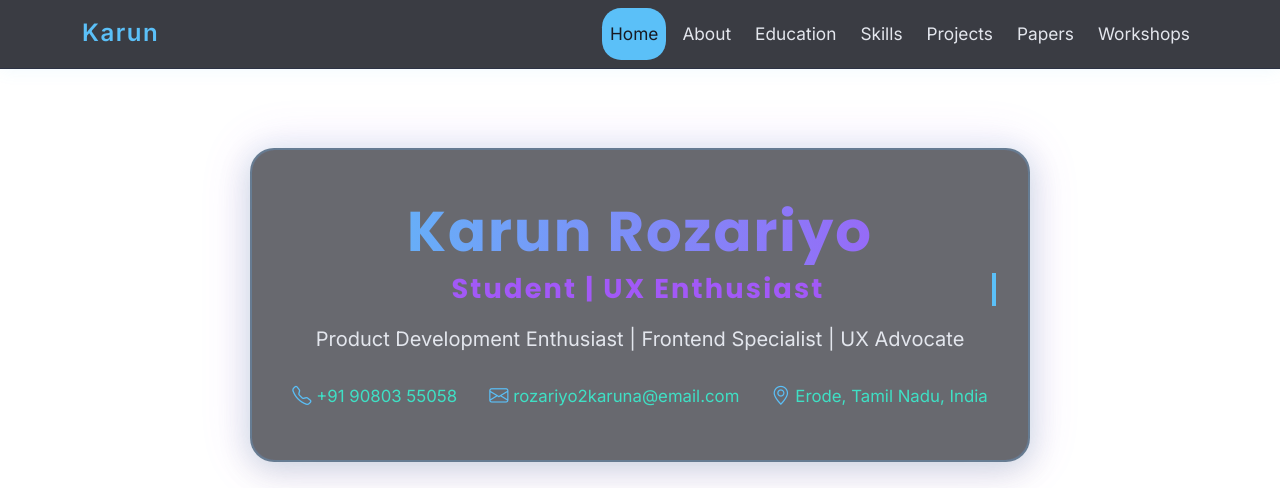
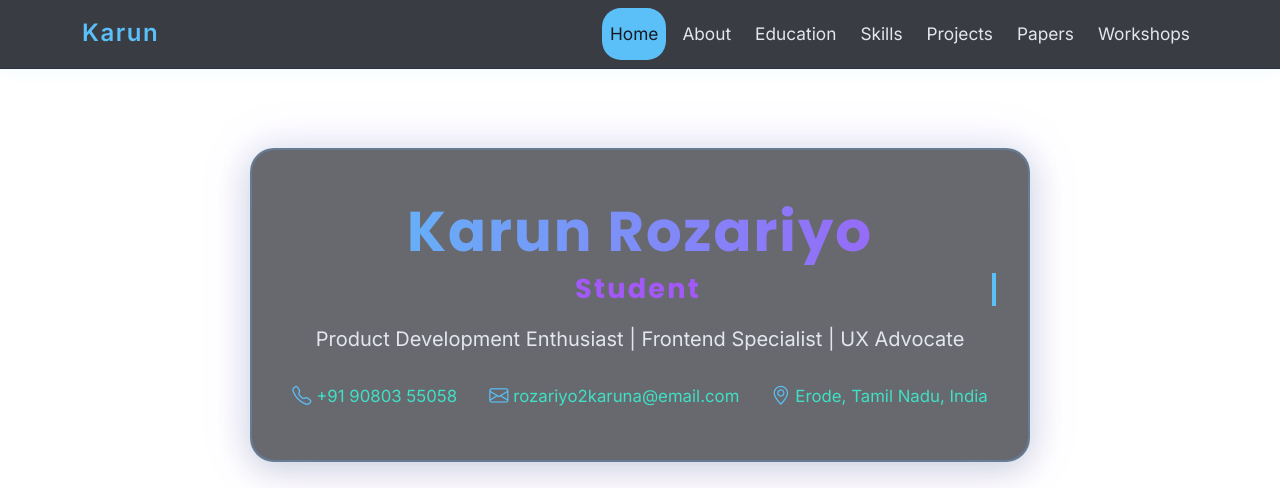
Before and after one commit to karunrozariyo/Portfolio-karun-, a plain HTML site: page index.html in a window 1280 px wide. Shown: the top 488 px of the page. Drawn offline with nearby package versions, Linux system fonts and the light colour scheme; some packages are replaced by stand-ins of ours; a script that the page names is missing.

Commit message:
Update index.html

```diff
--- a/index.html
+++ b/index.html
@@ -80,7 +80,7 @@
   <section id="hero" class="hero-section d-flex flex-column justify-content-center align-items-center text-center min-vh-100">
     <div class="hero-content position-relative z-1">
       <h1 class="display-2 fw-bold mb-2 animated-gradient-text">Karun Rozariyo</h1>
-      <h2 class="mb-3 animated-typewriter">Student | UX Enthusiast</h2>
+      <h2 class="mb-3 animated-typewriter"> Student </h2>
       <p class="lead mb-4">Product Development Enthusiast | Frontend Specialist | UX Advocate</p>
       <div class="contact-info d-flex flex-wrap justify-content-center gap-3">
         <span><i class="bi bi-telephone"></i> +91 90803 55058</span>
```
